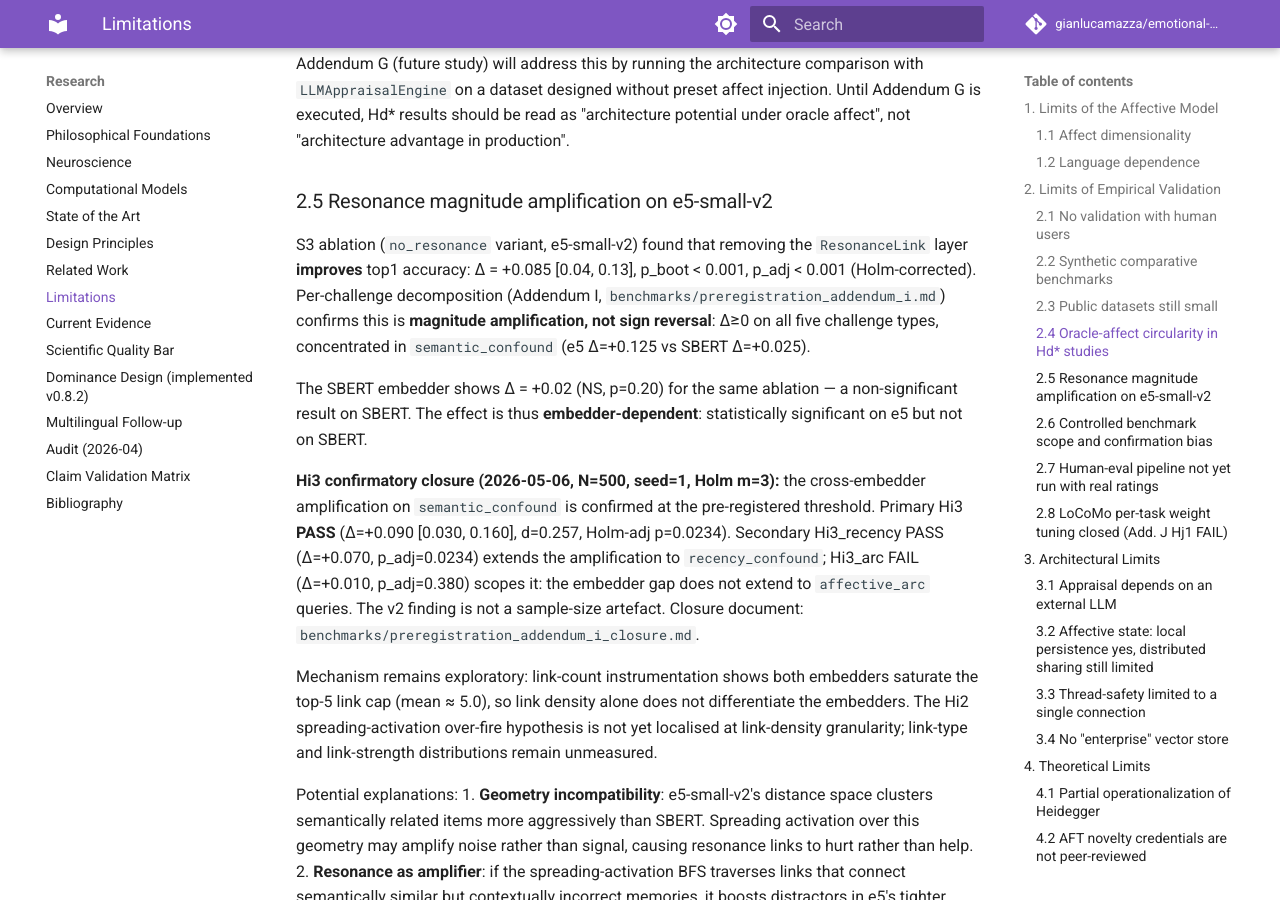
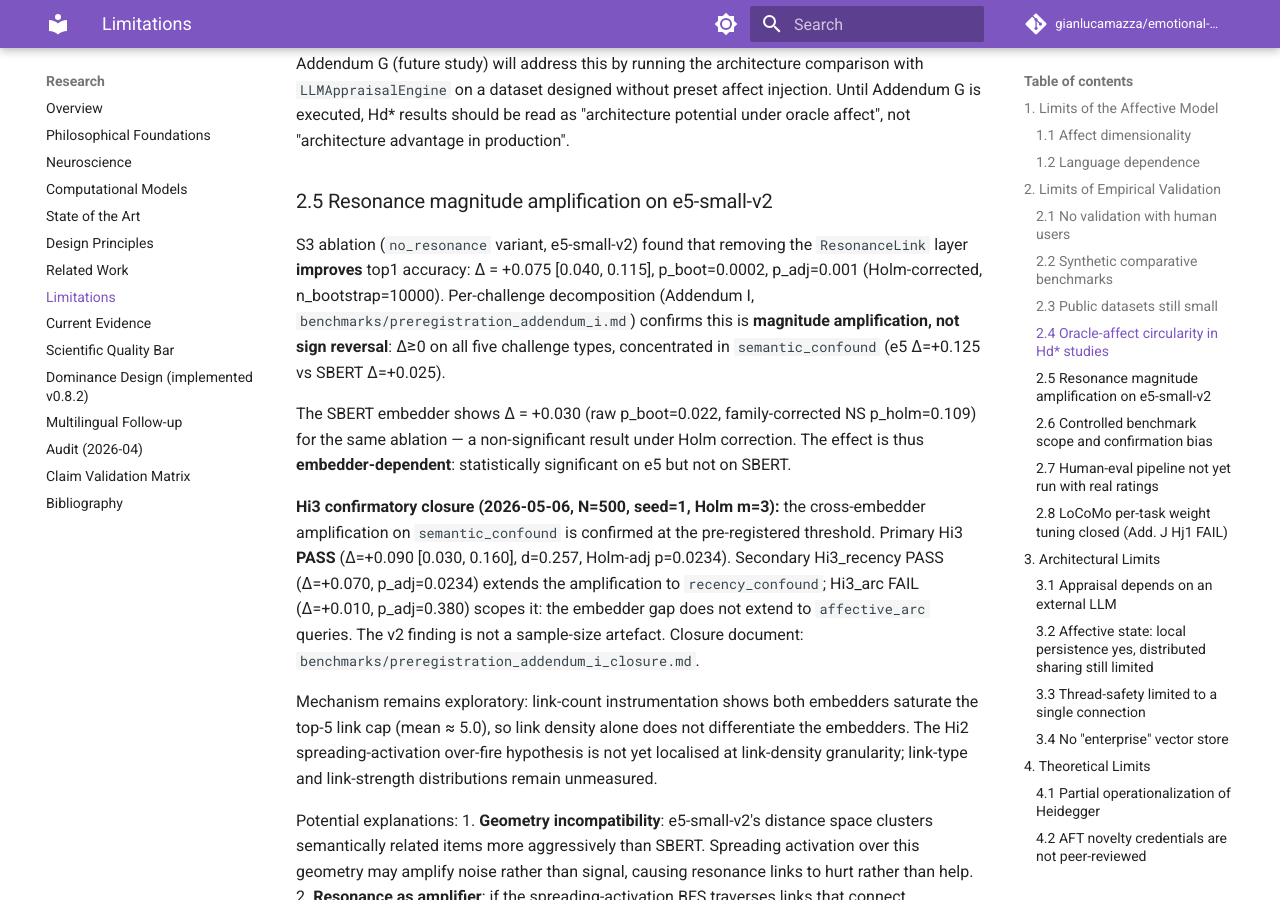
Before and after one commit to gianlucamazza/emotional-memory, an MkDocs documentation site: the page built from docs/research/08_limitations.md, in a window 1280 px wide and 900 px high, scrolled down 3177 px. Built offline with MkDocs 1.6.1 and Material for MkDocs 9.7.7, drawn with Linux system fonts in a browser that asks for light colours; comment, search, counter and statistics services are not loaded.

Commit message:
fix(paper): correct §7 + S3 closure + §2.5 numbers to match canonical JSON
The S3 ablation paragraph in paper/main.tex §7, the S3 closure document
table, and §2.5 of the limitations doc cited values from an earlier
n_bootstrap=2000 draft; the committed canonical JSON
(benchmarks/ablation/results.v2.{sbert,e5}.json) uses n_bootstrap=10000
and produced slightly different Δ and p values.

The Hi3 pre-registration (preregistration_addendum_i.md lines 31–34)
already established the canonical JSON as authoritative and acknowledged
the +0.085 → +0.075 discrepancy; this commit brings the human-authored
docs into line with the JSON ground truth.

11 of 12 numerical claims updated (11 corrected, 1 already matched):
- Ha SBERT: Δ -0.02/p=0.264 → Δ 0.00/p=1.000
- Ha e5: Δ -0.005/p=0.915 → Δ -0.015/p=0.543
- Hb SBERT: Δ +0.02/p=0.203 → Δ +0.030/p_boot=0.022/p_holm=0.109
- Hb e5: Δ +0.085/p<0.001 → Δ +0.075/p_boot=0.0002/p_holm=0.001
- Hc SBERT: Δ -0.01 → Δ 0.00; Hc e5: Δ +0.005 → -0.005
- He1 SBERT/e5: -0.20/-0.27 → -0.185/-0.275
- Hf1 SBERT/e5: -0.45/-0.45 → -0.440/-0.440
- He2 e5: +0.03 → +0.010 (He2 SBERT +0.01 already correct)

Sign convention unchanged; verdict narrative unchanged (Ha FAIL, Hb FAIL
under Holm, Hc PASS, He1/Hf1 destructive, He2 null). Hi3 closure
(results.v3.*) is independent and unaffected.

arXiv bundle rebuilt (sha256 2a13fb7e...).

Co-Authored-By: Claude Sonnet 4.6 <noreply@anthropic.com>

```diff
--- a/docs/research/08_limitations.md
+++ b/docs/research/08_limitations.md
@@ -142,15 +142,16 @@ under oracle affect", not "architecture advantage in production".
 ### 2.5 Resonance magnitude amplification on e5-small-v2
 
 S3 ablation (`no_resonance` variant, e5-small-v2) found that removing the
-`ResonanceLink` layer **improves** top1 accuracy: Δ = +0.085 [0.04, 0.13],
-p_boot < 0.001, p_adj < 0.001 (Holm-corrected). Per-challenge decomposition
-(Addendum I, `benchmarks/preregistration_addendum_i.md`) confirms this is
-**magnitude amplification, not sign reversal**: Δ≥0 on all five challenge
+`ResonanceLink` layer **improves** top1 accuracy: Δ = +0.075 [0.040, 0.115],
+p_boot=0.0002, p_adj=0.001 (Holm-corrected, n_bootstrap=10000). Per-challenge
+decomposition (Addendum I, `benchmarks/preregistration_addendum_i.md`) confirms
+this is **magnitude amplification, not sign reversal**: Δ≥0 on all five challenge
 types, concentrated in `semantic_confound` (e5 Δ=+0.125 vs SBERT Δ=+0.025).
 
-The SBERT embedder shows Δ = +0.02 (NS, p=0.20) for the same ablation — a
-non-significant result on SBERT.  The effect is thus **embedder-dependent**:
-statistically significant on e5 but not on SBERT.
+The SBERT embedder shows Δ = +0.030 (raw p_boot=0.022, family-corrected NS
+p_holm=0.109) for the same ablation — a non-significant result under Holm
+correction.  The effect is thus **embedder-dependent**: statistically significant
+on e5 but not on SBERT.
 
 **Hi3 confirmatory closure (2026-05-06, N=500, seed=1, Holm m=3):** the
 cross-embedder amplification on `semantic_confound` is confirmed at the
```
Also changed, not shown: benchmarks/preregistration_addendum_s3_closure.md (+19 -12 lines), 3 other files.
